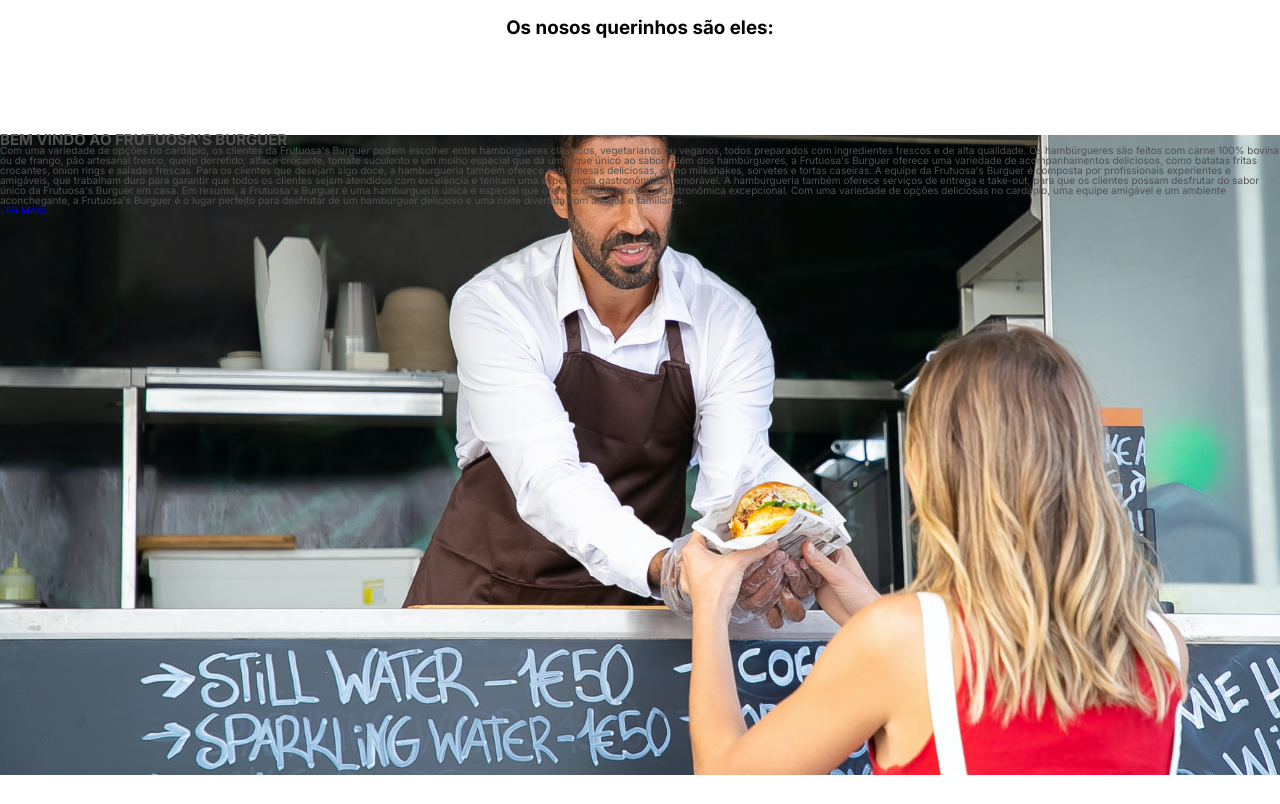
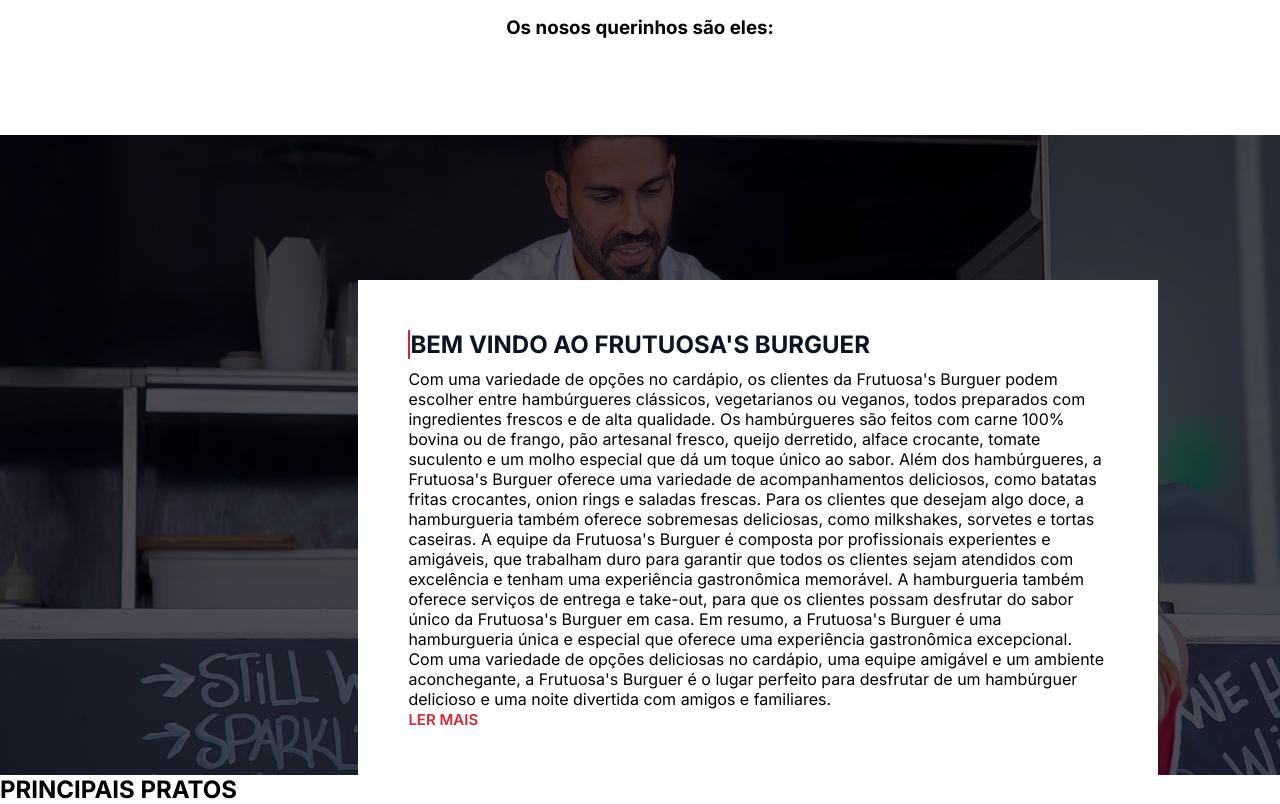
Before and after one commit to vitoremanuel-dev/projetos, a plain HTML site: page frutuosasBurguer/index.html in a window 1280 px wide. Shown: the part 880-1684 px from the top of the page. Before the commit the page ends 1655 px from the top, so only its background shows below. Drawn offline with Linux system fonts and the light colour scheme.

Commit message:
Atualizei

```diff
--- a/frutuosasBurguer/index.html
+++ b/frutuosasBurguer/index.html
@@ -60,5 +60,14 @@
                 <a href="#">LER MAIS</a>
         </div>
     </section>
+
+    <section class="noticia">
+        <h1>PRINCIPAIS PRATOS</h1>
+        <div class="principal">
+            <div class="cards">
+
+            </div>
+        </div>
+    </section>
 </body>
 </html>
--- a/frutuosasBurguer/style.css
+++ b/frutuosasBurguer/style.css
@@ -110,17 +110,33 @@ nav a {
     color:black ;
 }
 
-#bg-white {
-    font-size: 10px;
-    color: #515151;
-    line-height: 10px;
-}
-
 .bg-hero {
-    background: url(./imagens/pexels-kampus-production-5920742.jpg);
+    background: rgba(3,0,12,0.7) url(./imagens/pexels-kampus-production-5920742.jpg);
+    background-blend-mode: darken;
     background-size: cover;
     background-position: center;
     background-repeat: no-repeat;
     max-width: 100%;
     height: 80vh;
 }
+
+#bg-white {
+    position: absolute;
+    background-color: white;
+    width: 700px;
+    padding: 50px;
+    top: 145%;
+    left: 28%;
+}
+
+#bg-white h1{
+    color: #0b1421;
+    margin-bottom: 10px;
+    border-left: solid 2px #DA2535 ; // Borda do título vermelha
+}
+
+#bg-white a{
+    color: #DA2535;
+    font-weight: 600;
+    font-size: 15px;
+}
```
